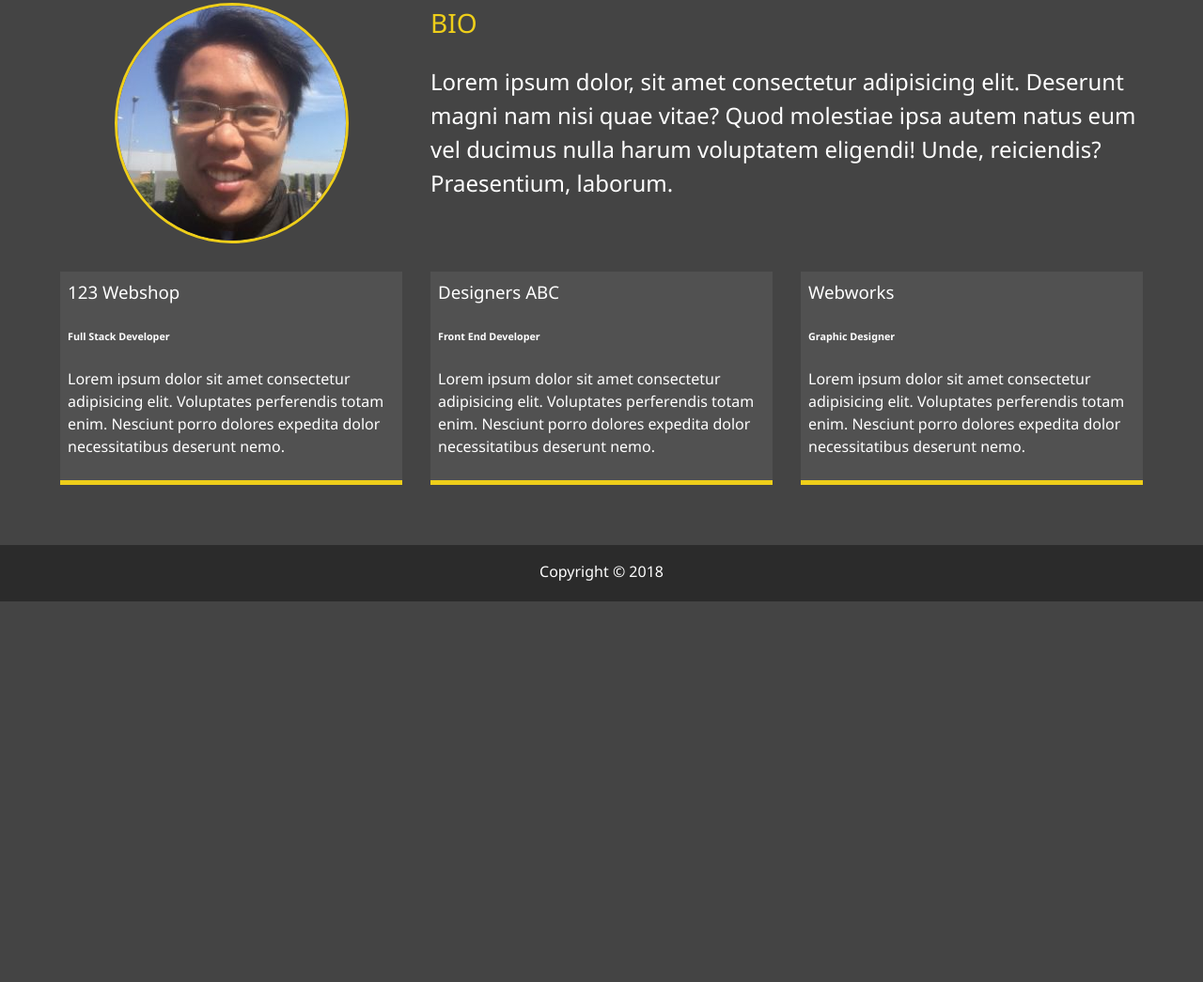
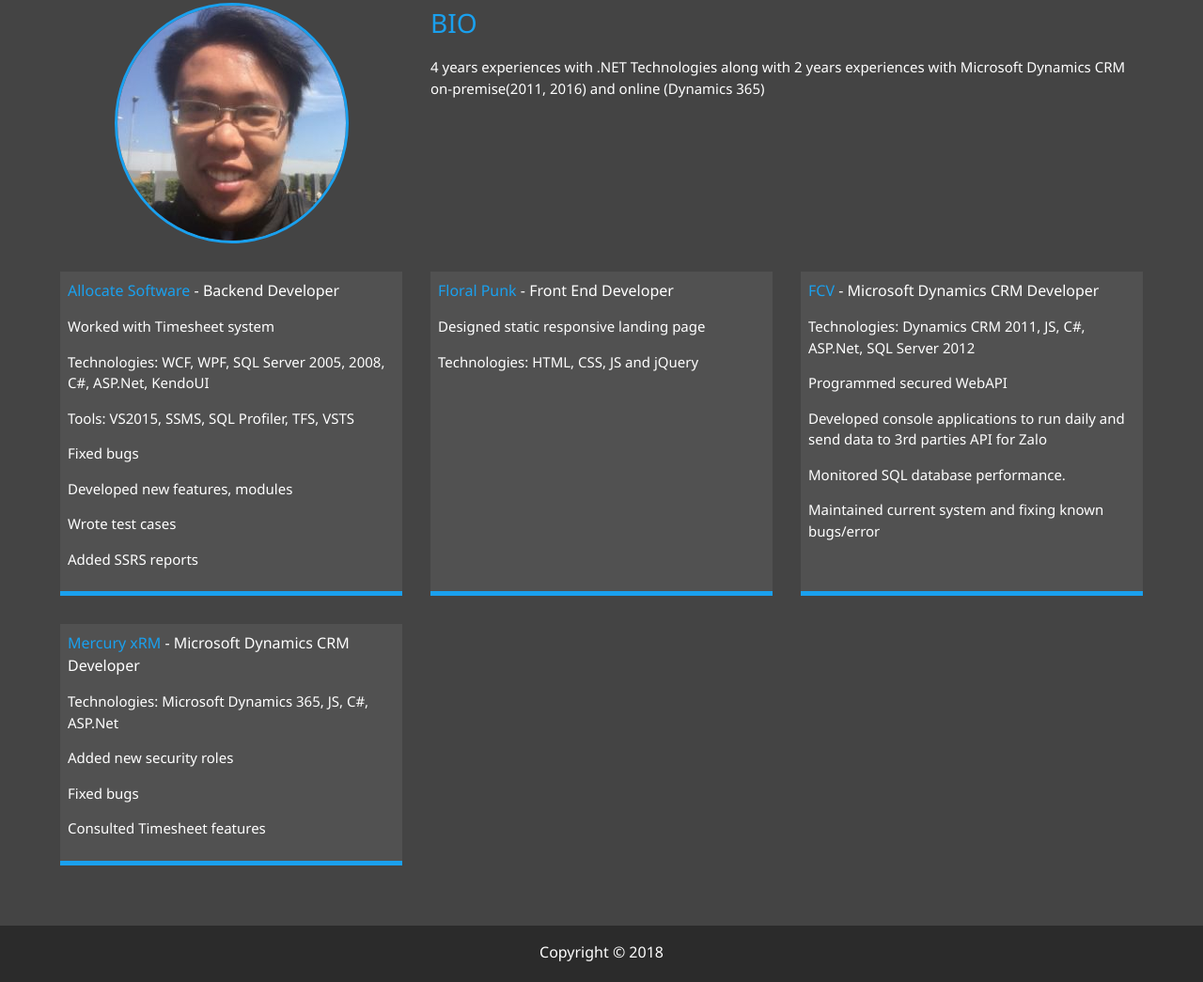
Before and after one commit to NghiaNguyen170192/Portfolio, a website: page dist/about.html in a window 1280 px wide. Shown: the part 279-1324 px from the top of the page at 94% size. Before the commit the page ends 919 px from the top, so only its background shows below. Drawn offline with Linux system fonts and the light colour scheme.

Commit message:
update portfolio

```diff
--- a/package.json
+++ b/package.json
@@ -6,8 +6,7 @@
   "homepage": "http://nghianguyen.online",
   "scripts": {
     "sass": "node-sass -w scss/ -o dist/css/ --recursive",
-    "deploy": "gh-pages -d dist",
-    "run": ""
+    "deploy": "gh-pages -d dist"
   },
   "author": "Brad Traversy",
   "license": "MIT",
--- a/scss/_config.scss
+++ b/scss/_config.scss
@@ -1,8 +1,9 @@
 $primary-color: #444;
-$secondary-color: #eece1a;
+$secondary-color: #1aa0ee;
 $show-home-image: true;
 $home-image: url(../img/background.jpg);
 $background-opacity: 0.9;
+$small-font: 15px;
 
 @mixin easeOut {
   transition: all 0.5s ease-out;
--- a/scss/main.scss
+++ b/scss/main.scss
@@ -48,6 +48,11 @@ header {
   color: $secondary-color;
 }
 
+.small-font{
+  font-size: $small-font;
+  font-weight: lighter;
+}
+
 main {
   padding: 4rem;
   // height: 100%;
@@ -79,7 +84,9 @@ main {
   grid-gap: 30px;
   grid-template-areas:
     'bioimage bio bio'
-    'job1 job2 job3';
+    'job1 job2 job3'
+    'job4 job5 job6'
+    ;
   grid-template-columns: repeat(3, 1fr);
 
   .bio-image {
@@ -104,6 +111,18 @@ main {
 
   .job-3 {
     grid-area: job3;
+  }
+
+  .job-4{
+    grid-area: job4;
+  }
+
+  .job-5 {
+    grid-area: job5;
+  }
+
+  .job-6 {
+    grid-area: job6;
   }
 
   .job {
```
Also changed, not shown: dist/about.html, dist/contact.html, dist/css/main.css, dist/index.html, 1 other file.
